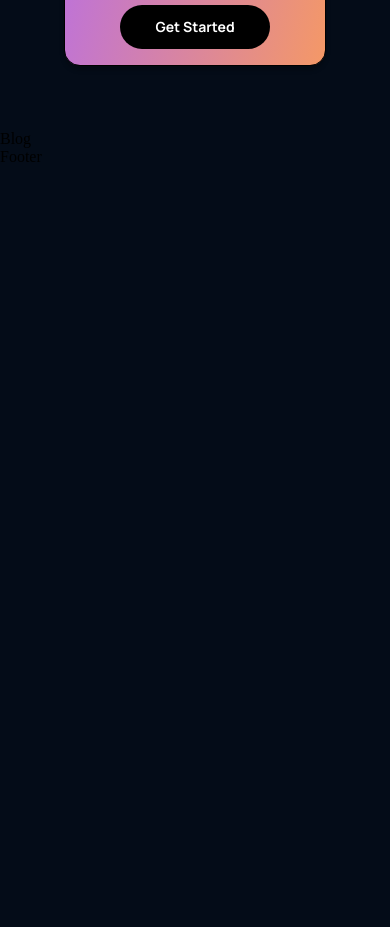
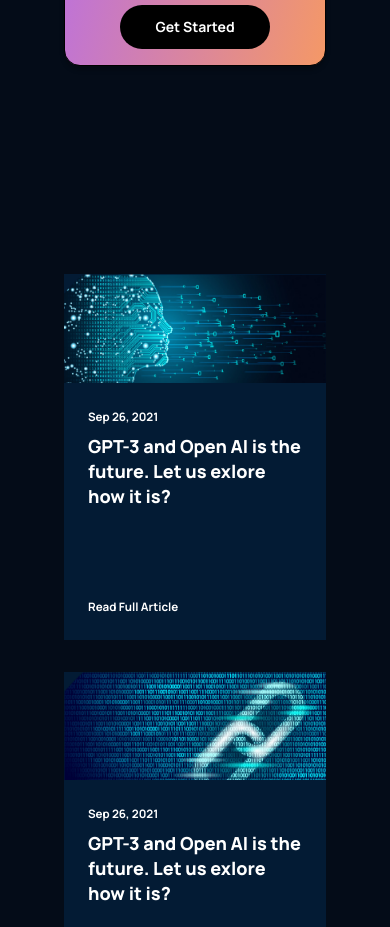
Before and after one commit to AlejoUfano/GPT3, a React (Create React App) app: page / in a window 390 px wide. Shown: the part 5320-6247 px from the top of the page. Before the commit the page ends 5486 px from the top, so only its background shows below. Built offline with nearby package versions, Linux system fonts and the light colour scheme; the HTML template or start-up script is replaced by a standard one.

Commit message:
Feat(Blog) Blog component added

```diff
--- a/src/containers/blog/Blog.jsx
+++ b/src/containers/blog/Blog.jsx
@@ -1,10 +1,25 @@
 import React from 'react'
 import './blog.css'
+import { Article } from '../../components'
+import { blog01, blog02, blog03, blog04, blog05 } from './imports'
 
 const Blog = () => {
   return (
-    <div>
-        Blog
+    <div className='gpt3__blog section__padding' id='blog'>
+      <div className="gpt3__blog-heading">
+        <h1 className="gradient__text"></h1>
+      </div>
+      <div className="gpt3__blog-container">
+        <div className="gpt3__blog-container_groupA">
+          <Article imgUrl={blog01} date='Sep 26, 2021' title='GPT-3 and Open  AI is the future. Let us exlore how it is?'/>
+        </div>
+        <div className="gpt3__blog-container_groupB">
+          <Article imgUrl={blog02} date='Sep 26, 2021' title='GPT-3 and Open  AI is the future. Let us exlore how it is?'/>
+          <Article imgUrl={blog03} date='Sep 26, 2021' title='GPT-3 and Open  AI is the future. Let us exlore how it is?'/>
+          <Article imgUrl={blog04} date='Sep 26, 2021' title='GPT-3 and Open  AI is the future. Let us exlore how it is?'/>
+          <Article imgUrl={blog05} date='Sep 26, 2021' title='GPT-3 and Open  AI is the future. Let us exlore how it is?'/>
+        </div>
+      </div>
     </div>
   )
 }
--- a/src/containers/blog/blog.css
+++ b/src/containers/blog/blog.css
@@ -0,0 +1,62 @@
+.gpt3__blog {
+    display: flex;
+    flex-direction: column;
+}
+.gpt3__blog-heading {
+    width: 100%;
+    text-align: left;
+    margin-bottom: 5rem;
+}
+.gpt3__blog-heading h1 {
+    font-family: var(--font-family);
+    font-weight: 800;
+    font-size: 62px;
+    line-height: 75%;
+    letter-spacing: -0.04em;
+}
+.gpt3__blog-container {
+    display: flex;
+    flex-direction: row;
+}
+.gpt3__blog-container_groupA {
+    flex: 0.75;
+    margin-right: 2rem;
+}
+.gpt3__blog-container_groupB {
+    flex: 1;
+    display: grid;
+    grid-template-columns: repeat(2, 1fr);
+    grid-gap: 2rem;
+}
+@media screen and (max-width: 990px) {
+    .gpt3__blog-container {
+        flex-direction: column-reverse;
+    }
+    .gpt3__blog-container_groupA {
+        margin: 2rem 0;
+    }
+    .gpt3__blog-container_groupA .gpt3__blog-container_article {
+        width: 48%;
+    }
+    .gpt3__blog-container_groupA .gpt3__blog-container_article-img {
+        height: 250px;
+    }
+}
+@media screen and (max-width: 700px) {
+    .gpt3__blog-container_groupB {
+        grid-template-columns: repeat(1, 1fr);
+    }
+    .gpt3__blog-container_groupA .gpt3__blog-container_article {
+        width: 100%;
+    }
+    .gpt3__blog-heading {
+        font-size: 46px;
+        line-height: 52px;
+    }
+}
+@media screen and (max-width: 550px) {
+    .gpt3__blog-heading {
+        font-size: 34px;
+        line-height: 42px;
+    }
+}
```
